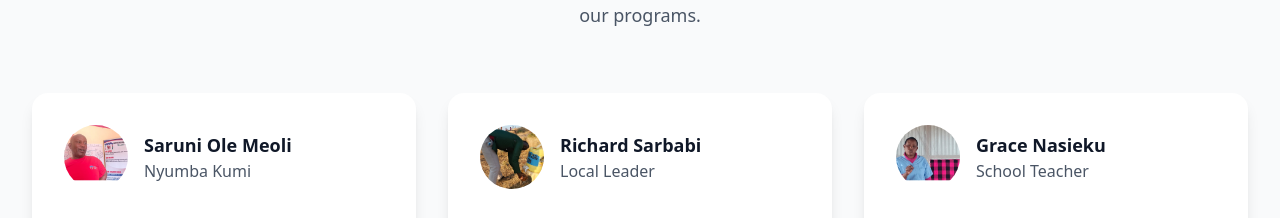
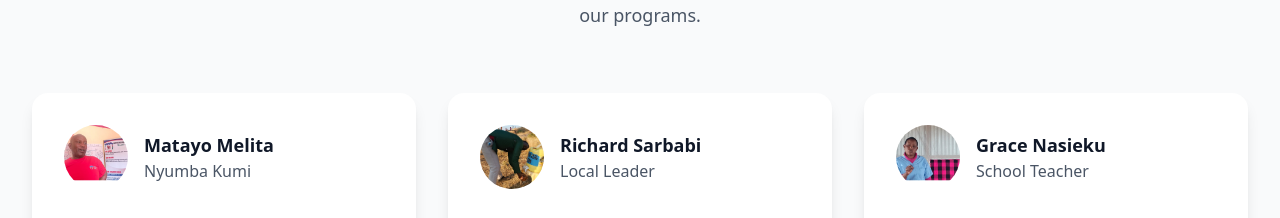
Before and after one commit to ntishabenson-png/Biotisho-Kilimanjaro-CBO, a React (Vite) app: page / in a window 1280 px wide. Shown: the part 2768-2986 px from the top of the page. Built offline with nearby package versions, Linux system fonts and the light colour scheme; no server answers.

Commit message:
Updating community voices

```diff
--- a/src/pages/Homepage.tsx
+++ b/src/pages/Homepage.tsx
@@ -72,7 +72,7 @@ const Homepage = () => {
 
   const testimonials = [
     {
-      name: 'Saruni Ole Meoli',
+      name: 'Matayo Melita',
       role: 'Nyumba Kumi',
       quote: 'Biotisho CBO has united our community, making it safer, healthier, and more empowered to work together for a better future.',
       image: '/SaruniMeoli.jpg'
```
